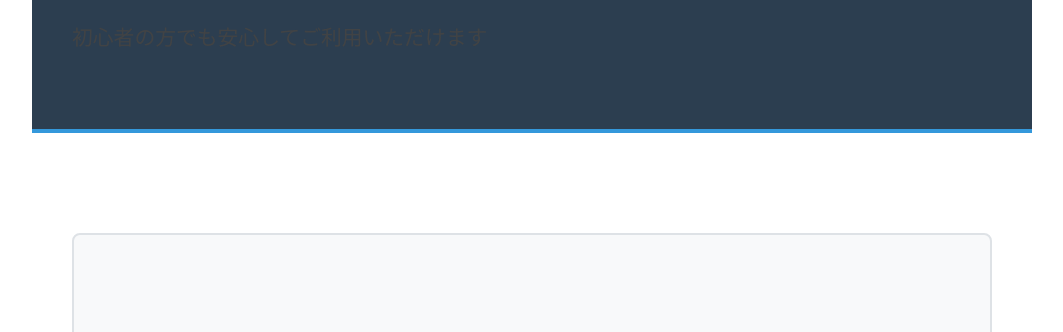
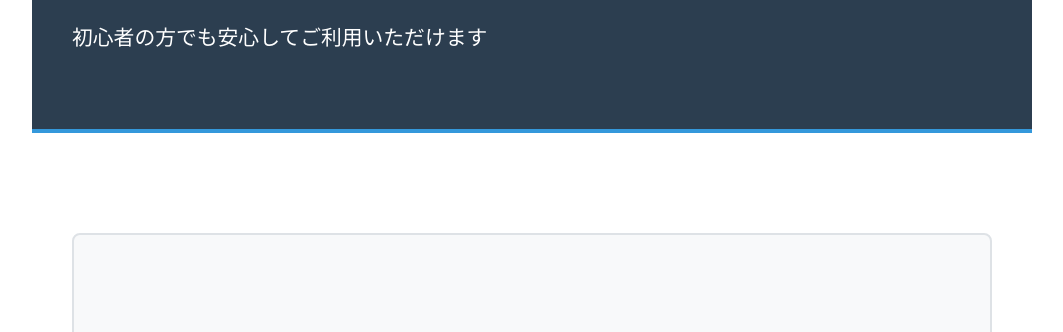
Before and after one commit to datareinShare/rogin, a plain HTML site: page index.html in a window 1280 px wide. Shown: the part 133-465 px from the top of the page, without its empty margins (108-1171 px from the left). Drawn offline with Linux system fonts and the light colour scheme.

Commit message:
Update header text color and footer opacity

```diff
--- a/index.html
+++ b/index.html
@@ -36,11 +36,13 @@
             font-size: 2.5em;
             margin-bottom: 15px;
             font-weight: 600;
+            color: #ffffff;
         }
 
         header p {
             font-size: 1.3em;
-            opacity: 0.9;
+            color: #ffffff;
+            opacity: 1;
         }
 
         .content {
```
